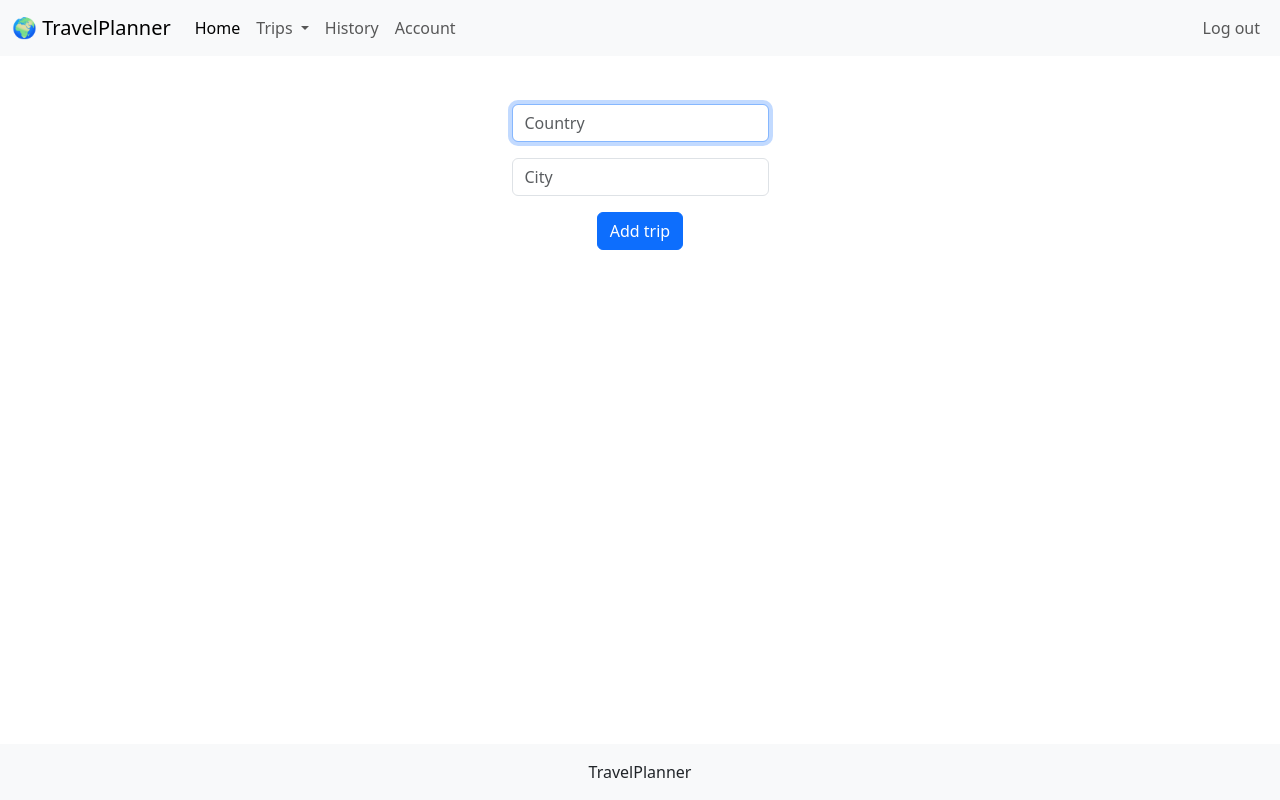
After one commit to aifontao/TralvelPlanner, a Flask app: page /add in a window 1280 px wide. The commit adds this page. Run offline with Flask 3, Linux system fonts and the light colour scheme; a user stored in the database is signed in; some libraries are stand-ins or nearby versions.

Commit message:
Create add route and add.html

```diff
--- a/app.py
+++ b/app.py
@@ -46,6 +46,28 @@ def account():
 
     return render_template("account.html", account=account)
 
+
+@app.route("/add", methods=["GET", "POST"])
+@login_required
+def add():
+
+    # User reached route via POST (as by submitting a form via POST)
+    if request.method == "POST":
+
+        country = request.form.get("country")
+        if not country:
+            return apology("Missing country", 400)
+
+        city = request.form.get("city")
+        if not city:
+            return apology("Missing city", 400)
+
+        db.execute("INSERT INTO trips (user_id, country, name) VALUES (?, ?, ?)",
+                   session[user_id], country, city)
+
+        return redirect("/")
+
+    return render_template("add.html")
 
 @app.route("/login", methods=["GET", "POST"])
 def login():
--- /dev/null
+++ b/templates/add.html
@@ -0,0 +1,18 @@
+{% extends "layout.html" %}
+
+{% block title %}
+    Add trip
+{% endblock %}
+
+{% block main %}
+<form action="/add" method="post">
+    <div class="mb-3">
+        <input autocomplete="off" autofocus class="form-control mx-auto w-auto" name="country" placeholder="Country"
+            type="text">
+    </div>
+    <div class="mb-3">
+        <input class="form-control mx-auto w-auto" name="city" placeholder="City" type="text">
+    </div>
+    <button class="btn btn-primary" type="submit">Add trip</button>
+</form>
+{% endblock %}
--- a/templates/layout.html
+++ b/templates/layout.html
@@ -41,7 +41,7 @@
                         <li>
                             <hr class="dropdown-divider">
                         </li>
-                        <li><a class="dropdown-item" href="#">⊕ Add Trip</a></li>
+                        <li><a class="dropdown-item" href="/add">⊕ Add Trip</a></li>
                     </ul>
                 </li>
                 <li class="nav-item">
@@ -80,7 +80,7 @@
         {% endblock %}
     </main>
 
-    <footer class="bg-body-tertiary fixed-bottom p-3">Travel Planner</footer>
+    <footer class="bg-body-tertiary fixed-bottom p-3">TravelPlanner</footer>
 
     <!-- http://getbootstrap.com/docs/5.3/ -->
     <script src="https://cdn.jsdelivr.net/npm/bootstrap@5.3.7/dist/js/bootstrap.bundle.min.js"
--- a/templates/register.html
+++ b/templates/register.html
@@ -1,7 +1,7 @@
 {% extends "layout.html" %}
 
 {% block title %}
-Register
+    Register
 {% endblock %}
 
 {% block main %}
```
Also changed, not shown: 1 other file.
